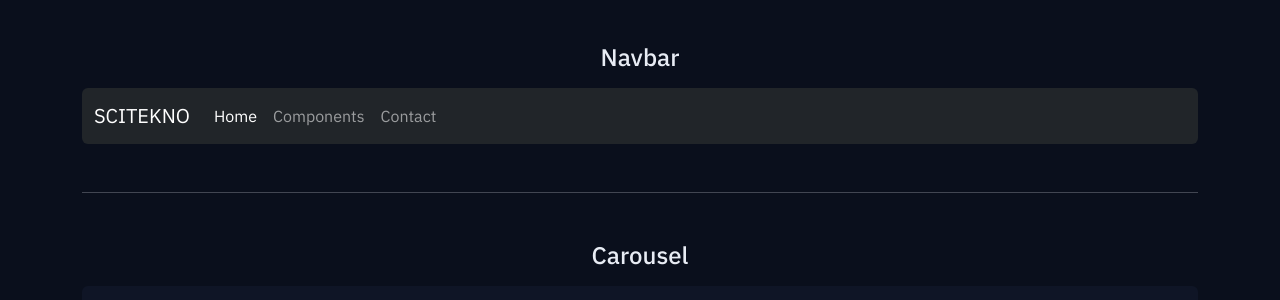
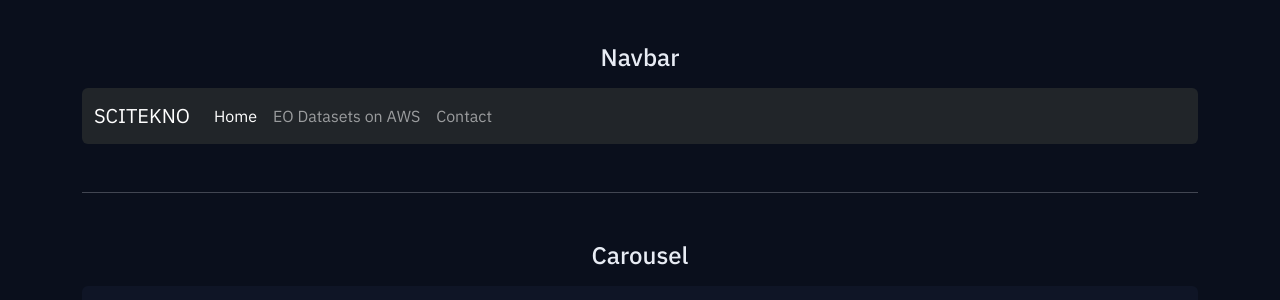
Before and after one commit to fredliporace/scitekno-site, a Jekyll site: the page built from experiment.md, in a window 1280 px wide. Shown: the part 481-781 px from the top of the page. Built offline with Jekyll 4.4.1, drawn with Linux system fonts in a browser that asks for light colours.

Commit message:
Isolated experiment pages, new rules i18n links

```diff
--- a/_includes/experiment-content.html
+++ b/_includes/experiment-content.html
@@ -10,21 +10,7 @@
     <hr class="my-5">
 
     <h2 class="h4 mb-3">{{ t.experiment_nav_title }}</h2>
-    <nav class="navbar navbar-expand-lg navbar-dark bg-dark rounded mb-5">
-      <div class="container-fluid">
-        <a class="navbar-brand" href="#">{{ t.experiment_nav_brand }}</a>
-        <button class="navbar-toggler" type="button" data-bs-toggle="collapse" data-bs-target="#experimentNav" aria-controls="experimentNav" aria-expanded="false" aria-label="Toggle navigation">
-          <span class="navbar-toggler-icon"></span>
-        </button>
-        <div class="collapse navbar-collapse" id="experimentNav">
-          <ul class="navbar-nav me-auto mb-2 mb-lg-0">
-            <li class="nav-item"><a class="nav-link active" aria-current="page" href="#">{{ t.experiment_nav_home }}</a></li>
-            <li class="nav-item"><a class="nav-link" href="#">{{ t.experiment_nav_components }}</a></li>
-            <li class="nav-item"><a class="nav-link" href="#">{{ t.experiment_nav_contact }}</a></li>
-          </ul>
-        </div>
-      </div>
-    </nav>
+    {% include experiment-nav.html %}
 
     <hr class="my-5">
 
--- /dev/null
+++ b/_includes/experiment-lang-switcher.html
@@ -0,0 +1,24 @@
+{% assign t = site.data.locales[page.lang] | default: site.data.locales[site.default_lang] %}
+{% assign en_href = page.permalink | replace: '/pt-BR/', '/' %}
+{% if page.lang == 'en' %}
+  {% assign pt_href = '/pt-BR' | append: page.permalink %}
+{% else %}
+  {% assign pt_href = page.permalink %}
+{% endif %}
+
+<div class="lang-switcher">
+  {% for lang in site.languages %}
+    {% if lang == page.lang %}
+      <span class="lang-active">{{ lang }}</span>
+    {% else %}
+      {% if lang == 'en' %}
+        <a href="{{ en_href }}" hreflang="{{ lang }}">{{ lang }}</a>
+      {% else %}
+        <a href="{{ pt_href }}" hreflang="{{ lang }}">{{ lang }}</a>
+      {% endif %}
+    {% endif %}
+    {% if forloop.last == false %}
+      <span class="lang-sep">·</span>
+    {% endif %}
+  {% endfor %}
+</div>
--- /dev/null
+++ b/_includes/experiment-nav.html
@@ -0,0 +1,22 @@
+{% assign t = site.data.locales[page.lang] | default: site.data.locales[site.default_lang] %}
+<nav class="navbar navbar-expand-lg navbar-dark bg-dark rounded mb-4">
+  <div class="container-fluid">
+    <a class="navbar-brand" href="/{% if page.lang == 'pt-BR' %}pt-BR/{% endif %}experiment/">{{ t.nav_brand }}</a>
+    <button class="navbar-toggler" type="button" data-bs-toggle="collapse" data-bs-target="#experimentSiteNav" aria-controls="experimentSiteNav" aria-expanded="false" aria-label="Toggle navigation">
+      <span class="navbar-toggler-icon"></span>
+    </button>
+    <div class="collapse navbar-collapse" id="experimentSiteNav">
+      <ul class="navbar-nav me-auto mb-2 mb-lg-0">
+        <li class="nav-item">
+          <a class="nav-link {% if page.permalink == '/experiment/' or page.permalink == '/pt-BR/experiment/' %}active{% endif %}" href="/{% if page.lang == 'pt-BR' %}pt-BR/{% endif %}experiment/" aria-current="{% if page.permalink == '/experiment/' or page.permalink == '/pt-BR/experiment/' %}page{% endif %}">{{ t.nav_home }}</a>
+        </li>
+        <li class="nav-item">
+          <a class="nav-link {% if page.permalink == '/experiment-eo-datasets/' or page.permalink == '/pt-BR/experiment-eo-datasets/' %}active{% endif %}" href="/{% if page.lang == 'pt-BR' %}pt-BR/{% endif %}experiment-eo-datasets/">{{ t.nav_eo_datasets }}</a>
+        </li>
+        <li class="nav-item">
+          <a class="nav-link" href="#contact">{{ t.nav_contact }}</a>
+        </li>
+      </ul>
+    </div>
+  </div>
+</nav>
--- a/_includes/footer.html
+++ b/_includes/footer.html
@@ -1,8 +1,12 @@
 {% assign t = site.data.locales[page.lang] | default: site.data.locales[site.default_lang] %}
-<footer>
+<footer id="contact">
   <div class="row">
     <span>{{ t.footer_entity }}</span>
     <span>{{ t.footer_location }}</span>
   </div>
-  {% include lang-switcher.html %}
+  {% if page.permalink contains '/experiment' %}
+    {% include experiment-lang-switcher.html %}
+  {% else %}
+    {% include lang-switcher.html %}
+  {% endif %}
 </footer>
```
Also changed, not shown: _data/locales/en.yml (+12 -0 lines), _data/locales/pt-BR.yml (+12 -0 lines), _includes/experiment-eo-datasets-content.html (added, +15 -0 lines), experiment-eo-datasets.md (added, +9 -0 lines), experiment-eo-datasets.pt-BR.md (added, +9 -0 lines), .clinerules/jekyll-github-pages.md.
